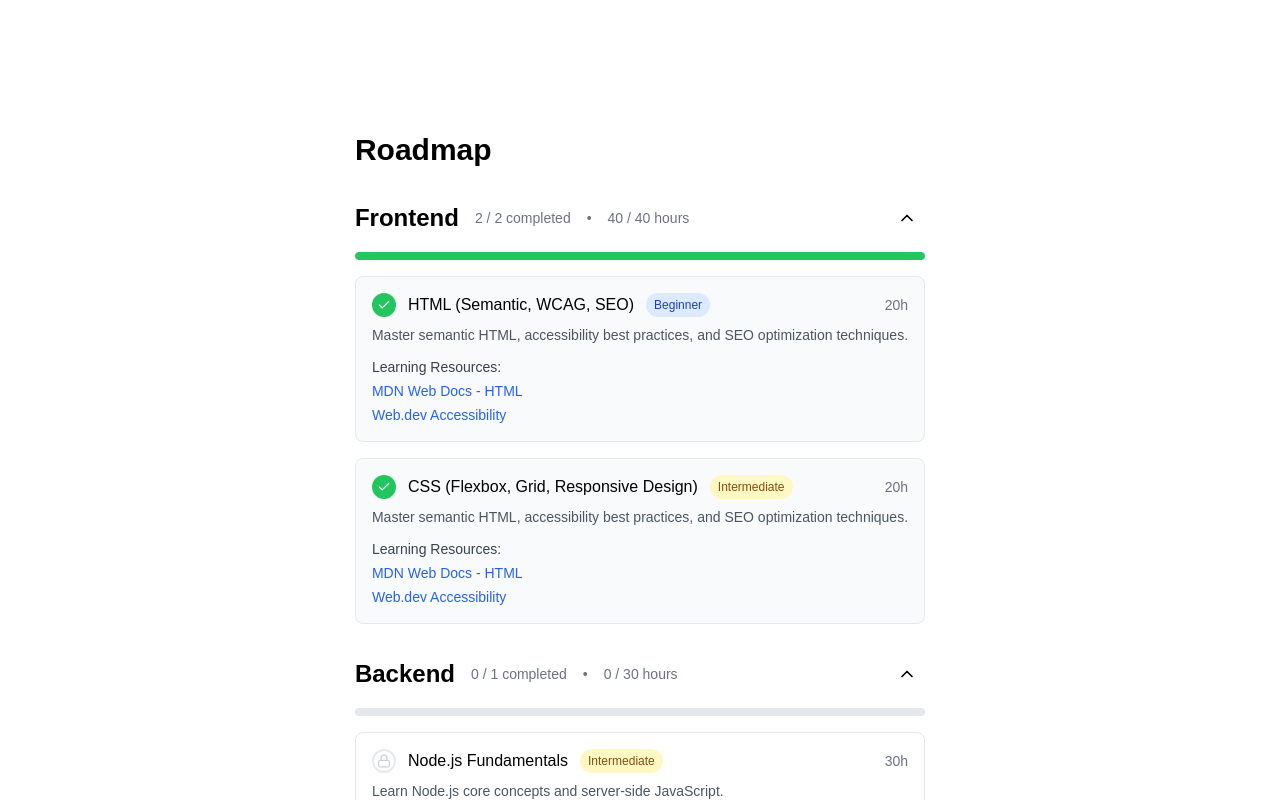
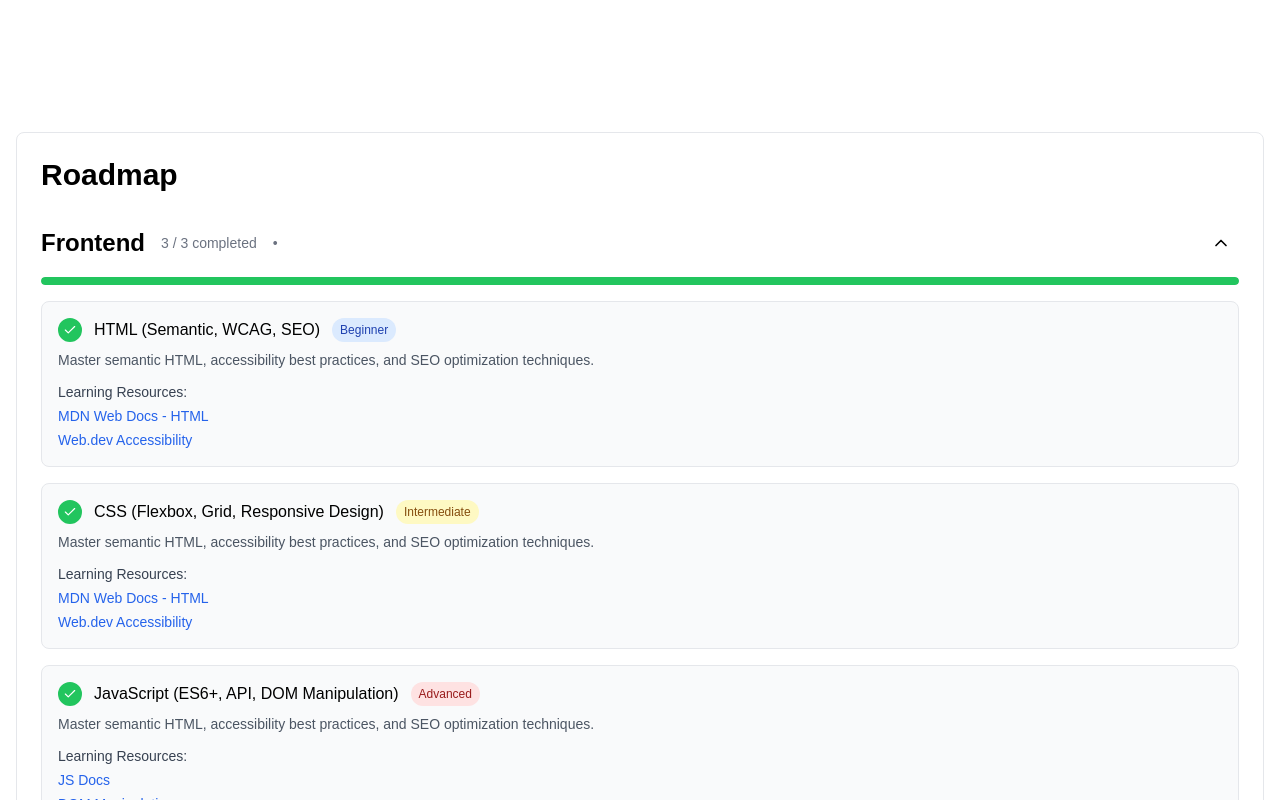
Before and after one commit to mariusrundereim/portfolio-v3, a React (Vite) app: page / in a window 1280 px wide. Shown: the part 360-1160 px from the top of the page. Built offline with nearby package versions, Linux system fonts and the light colour scheme.

Commit message:
added roadmap

```diff
--- a/src/components/sections/Focus/index.jsx
+++ b/src/components/sections/Focus/index.jsx
@@ -57,7 +57,7 @@ function FocusAreas() {
     },
   };
   return (
-    <div className="p-6 rounded-lg border border-grey-200">
+    <div className="p-6 rounded-lg border border-grey-20">
       <header className="mb-12">
         <h1 className="text-4xl font-bold mb-4">Prosess utvikling</h1>
         <p className="text-lg ">
--- a/src/components/sections/Roadmap/RoadMapItem.jsx
+++ b/src/components/sections/Roadmap/RoadMapItem.jsx
@@ -13,7 +13,6 @@ export function RoadmapItem({
   difficulty,
   description,
   resources = [],
-  estimatedHours,
   onToggle,
   isLocked = false,
 }) {
@@ -50,9 +49,6 @@ export function RoadmapItem({
             {difficulty}
           </span>
         </div>
-        <div className="flex items-center">
-          <span className="text-sm text-gray-500">{estimatedHours}h</span>
-        </div>
       </div>
 
       <p className="mt-2 text-gray-600 text-sm">{description}</p>
--- a/src/components/sections/Roadmap/SkillSection.jsx
+++ b/src/components/sections/Roadmap/SkillSection.jsx
@@ -11,13 +11,6 @@ export function SkillSection({
 }) {
   const completedCount = skills.filter((skill) => skill.completed).length;
   const progress = (completedCount / skills.length) * 100;
-  const totalHours = skills.reduce(
-    (acc, skill) => acc + skill.estimatedHours,
-    0
-  );
-  const completedHours = skills
-    .filter((skill) => skill.completed)
-    .reduce((acc, skill) => acc + skill.estimatedHours, 0);
 
   return (
     <div className="mb-8 w-full">
@@ -29,9 +22,6 @@ export function SkillSection({
               {completedCount} / {skills.length} completed
             </span>
             <span>•</span>
-            <span>
-              {completedHours} / {totalHours} hours
-            </span>
           </div>
         </div>
         <button
@@ -60,7 +50,6 @@ export function SkillSection({
               difficulty={skill.difficulty}
               description={skill.description}
               resources={skill.resources}
-              estimatedHours={skill.estimatedHours}
               onToggle={() => onToggleSkill(skill.id)}
               isLocked={skill.dependencies?.some(
                 (dep) => !skills.find((s) => s.id === dep)?.completed
--- a/src/components/sections/Roadmap/index.jsx
+++ b/src/components/sections/Roadmap/index.jsx
@@ -30,7 +30,8 @@ export default function RoadMap() {
   };
 
   return (
-    <div className="max-w-4xl mx-auto">
+    <section className="p-6 rounded-lg border border-grey-200">
+      <div>
         <h1 className="text-3xl font-bold mb-8">Roadmap</h1>
 
         <SkillSection
@@ -49,5 +50,6 @@ export default function RoadMap() {
           onToggleExpand={() => toggleSection("backend")}
         />
       </div>
+    </section>
   );
 }
--- a/src/components/sections/Roadmap/roadmapData.js
+++ b/src/components/sections/Roadmap/roadmapData.js
@@ -6,7 +6,6 @@ export const frontendSkills = [
     difficulty: "Beginner",
     description:
       "Master semantic HTML, accessibility best practices, and SEO optimization techniques.",
-    estimatedHours: 20,
     resources: [
       {
         title: "MDN Web Docs - HTML",
@@ -22,13 +21,30 @@ export const frontendSkills = [
     difficulty: "Intermediate",
     description:
       "Master semantic HTML, accessibility best practices, and SEO optimization techniques.",
-    estimatedHours: 20,
     resources: [
       {
         title: "MDN Web Docs - HTML",
         url: "https://developer.mozilla.org/en-US/docs/Web/HTML",
       },
       { title: "Web.dev Accessibility", url: "https://web.dev/accessibility" },
+    ],
+  },
+  {
+    id: "javascript",
+    title: "JavaScript (ES6+, API, DOM Manipulation)",
+    completed: true,
+    difficulty: "Advanced",
+    description:
+      "Master semantic HTML, accessibility best practices, and SEO optimization techniques.",
+    resources: [
+      {
+        title: "JS Docs",
+        url: "https://developer.mozilla.org/en-US/docs/Web/JavaScripthttps://developer.mozilla.org/en-US/docs/Learn_web_development/Core/Scripting/DOM_scripting",
+      },
+      {
+        title: "DOM Manipulation",
+        url: "https://developer.mozilla.org/en-US/docs/Learn_web_development/Core/Scripting/DOM_scripting",
+      },
     ],
   },
 ];
@@ -40,7 +56,6 @@ export const backendSkills = [
     completed: false,
     difficulty: "Intermediate",
     description: "Learn Node.js core concepts and server-side JavaScript.",
-    estimatedHours: 30,
     dependencies: ["javascript-core"],
     resources: [
       {
```
Lines whose indentation alone changed are shown as unchanged.
